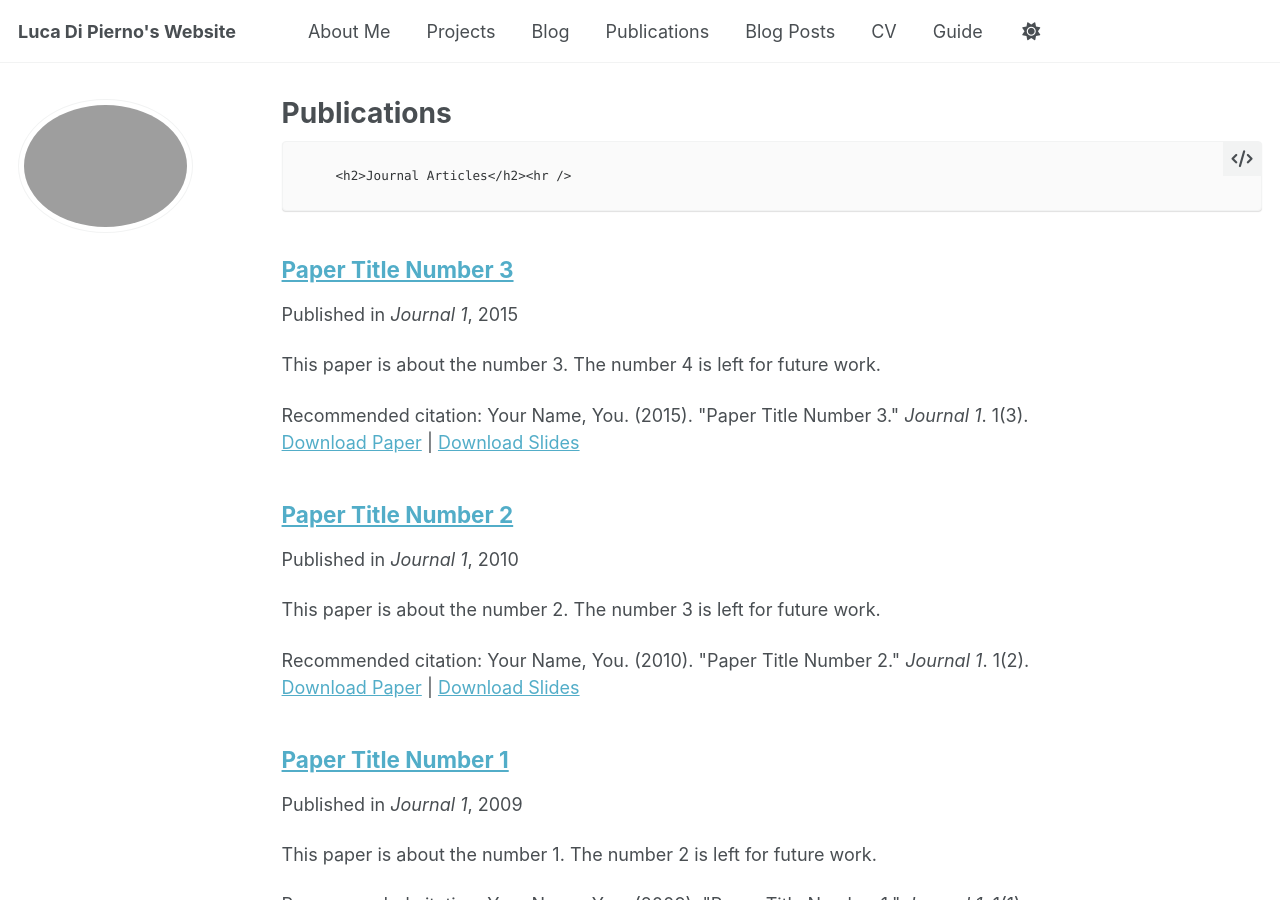
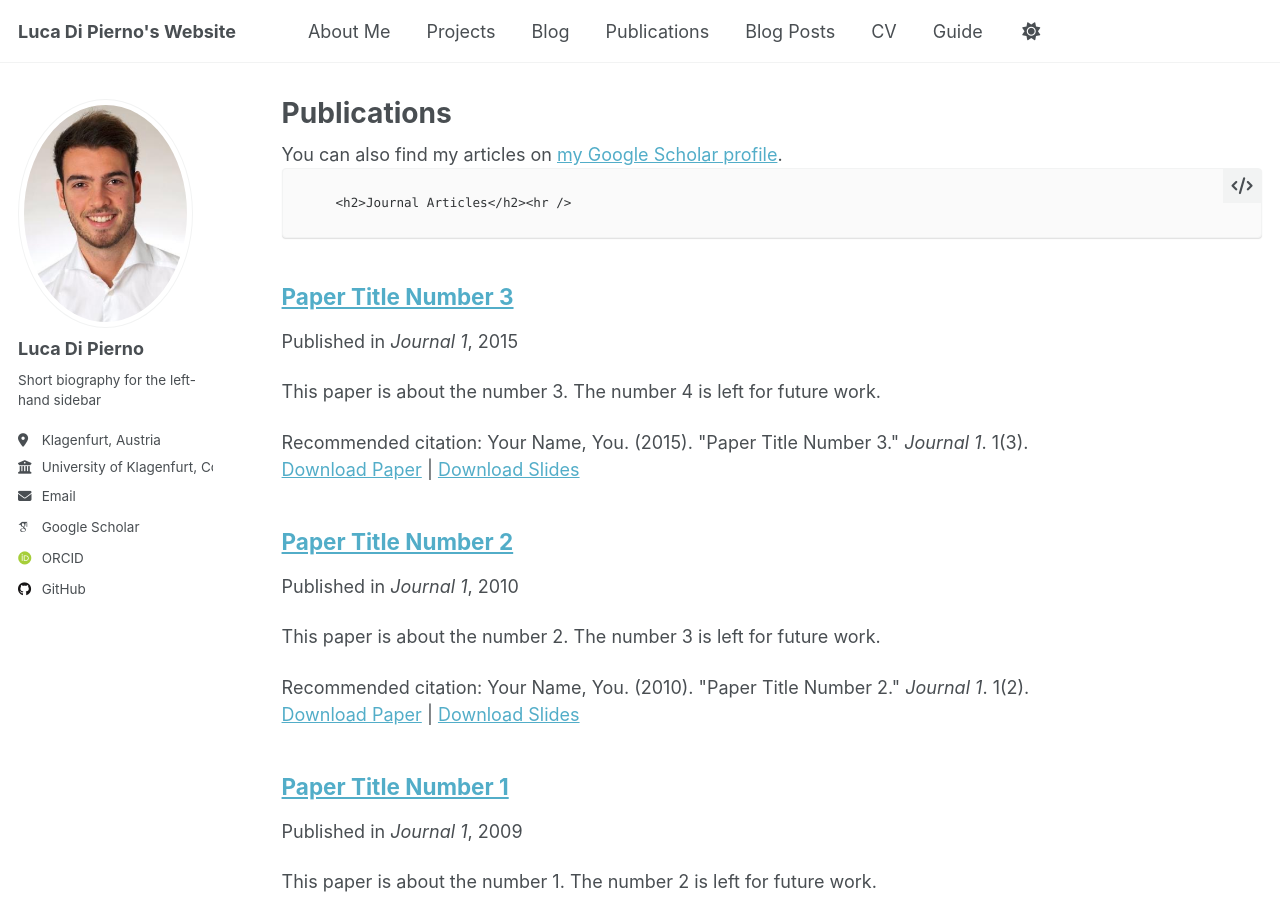
Before and after one commit to LucaDiPierno/LucaDiPierno.github.io, a Jekyll site: the page built from _pages/publications.md, in a window 1280 px wide and 900 px high. Built offline with Jekyll 4.4.1, drawn with Linux system fonts in a browser that asks for light colours; some web fonts are replaced; a script that is not in the unit is left out.

```diff
--- a/_config.yml
+++ b/_config.yml
@@ -16,6 +16,36 @@ header_pages:
   - _pages/projects.md
   # - _pages/publications.md
   - _pages/about.md
+
+author:
+  # Biographic information
+  avatar           : "luca_profile.jpg"
+  name             : "Luca Di Pierno"
+  pronouns         : # example: "she/her"
+  bio              : "Short biography for the left-hand sidebar"
+  location         : "Klagenfurt, Austria"
+  employer         : "University of Klagenfurt, Control of Networked Systems Group"
+  uri              : # URL
+  email            : "luca.dipierno@aau.at"
+
+  # Academic websites
+  academia         : # URL
+  arxiv            : # URL - Update with the correct link to your profile
+  googlescholar    : "https://scholar.google.com/citations?user=PS_CX0AAAAAJ"
+  orcid            : "http://orcid.org/yourorcidurl"
+  researchgate     : # URL
+
+  # Repositories and software development
+  bitbucket        : # Username - Update with your username on the site
+  github           : "academicpages"
+  stackoverflow    : # User number or user number and name (i.e., use "1" or "1/jeff-atwood")
+
+  # Social media
+  linkedin         : # Username
+  medium           : # URL
+  twitter          : # Username for X / Twitter
+  xing             : # Username
+  youtube          : # Username
 
 
 # Publication Category - The following the list of publication categories and their headings
```
Also changed, not shown: images/luca_profile.jpg (added).
